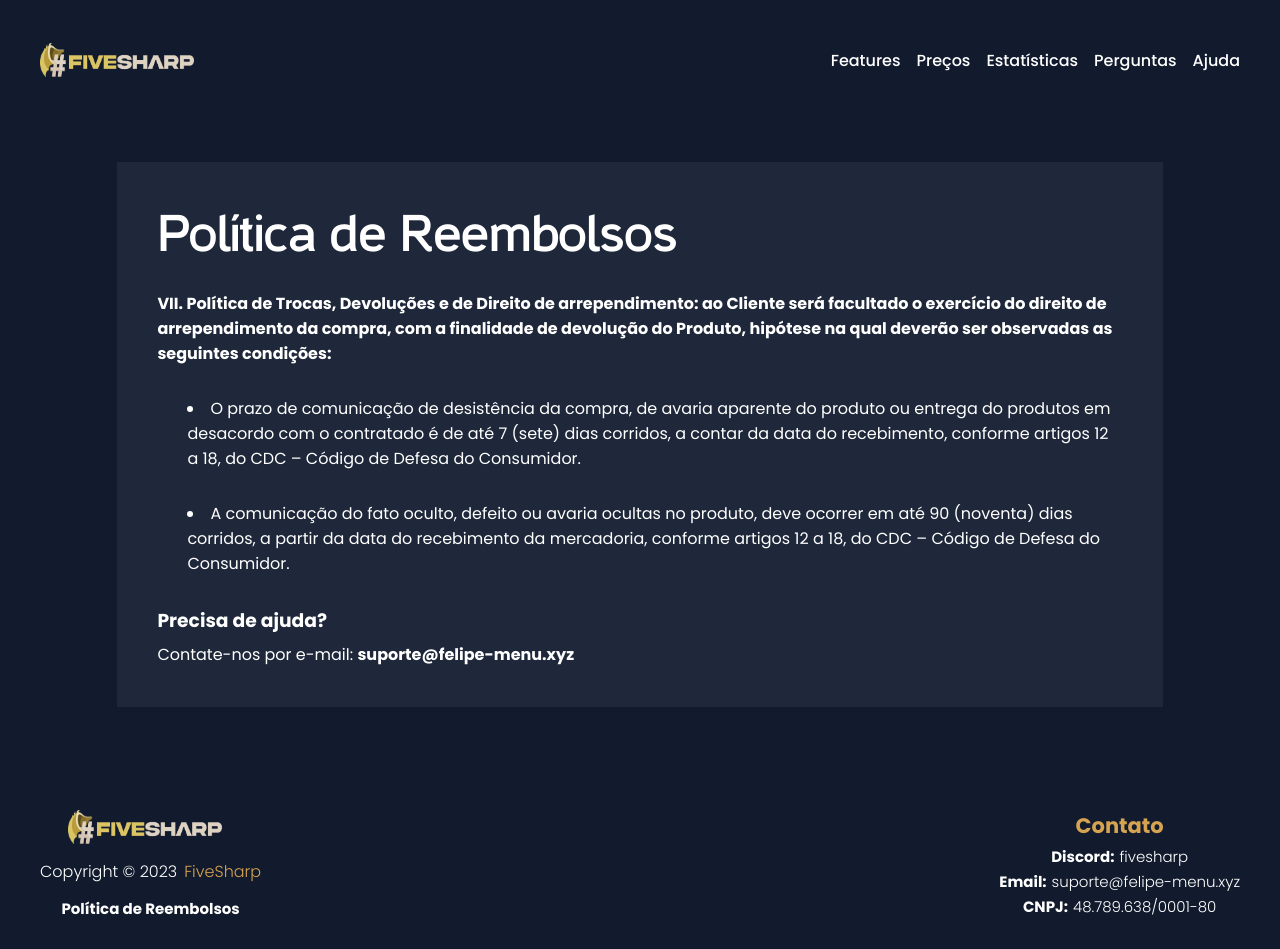
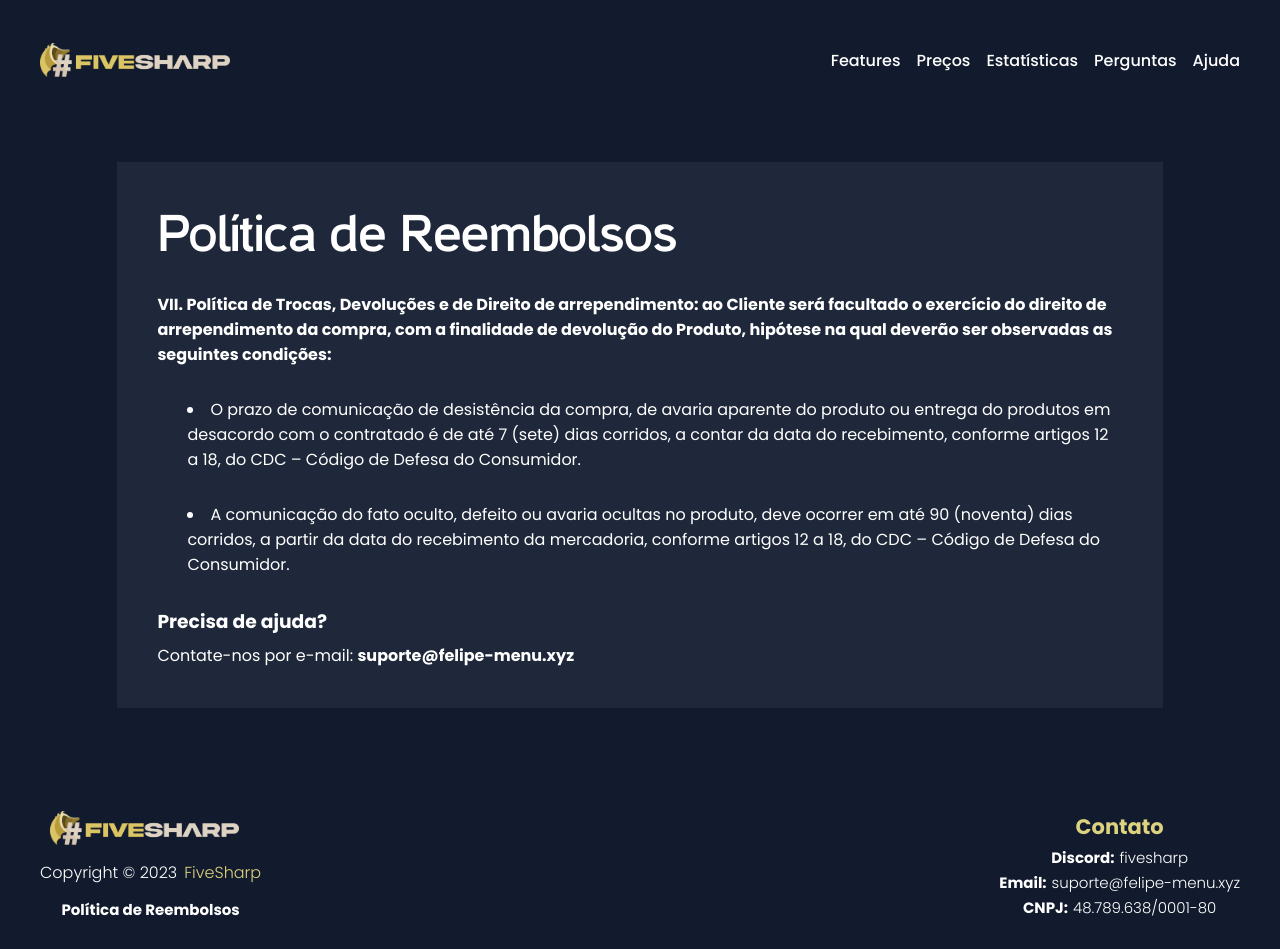
Before and after one commit to joaopedrolt/fiveguard-reactjs, a React (Vite) app: page /Reembolso in a window 1280 px wide. Built offline with nearby package versions, Linux system fonts and the light colour scheme.

Commit message:
Theme changes

```diff
--- a/src/components/Footer/Footer.module.scss
+++ b/src/components/Footer/Footer.module.scss
@@ -25,8 +25,8 @@
       font-size: 0.938rem;
 
       .logo-container {
-        width: 154px;
-        height: 34px;
+        width: 189.65px;
+        height: 34.4px;
         margin-right: 12px !important;
         position: relative;
         z-index: 11;
--- a/src/components/Navbar/NavBar.module.scss
+++ b/src/components/Navbar/NavBar.module.scss
@@ -20,8 +20,8 @@
       align-items: center;
 
       .logo-container {
-        width: 154px;
-        height: 34px;
+        width: 189.65px;
+        height: 34.4px;
         margin-right: 30px !important;
         position: relative;
         z-index: 11;
--- a/src/pages/Refund/index.jsx
+++ b/src/pages/Refund/index.jsx
@@ -29,7 +29,7 @@
           </ul>
           <h3>Precisa de ajuda?</h3>
           <p className={styles["refund-email"]}>
-            Contate-nos por e-mail: <a href=""><b>suporte@felipe-menu.xyz</b></a>
+            Contate-nos por e-mail: <a target="_blank" href="mailto:suporte@felipe-menu.xyz"><b>suporte@felipe-menu.xyz</b></a>
           </p>
         </div>
       </section>
--- a/src/styles/partials/_theme.scss
+++ b/src/styles/partials/_theme.scss
@@ -2,7 +2,7 @@
 /* $app-light-bg-color: red; */
 $app-light-bg-color: #1f283a;
 
-$app-yellow: #d6a351;
+$app-yellow: #DCD27F;
 $app-green: #4da564;
 
 $main-text-color: white;
```
